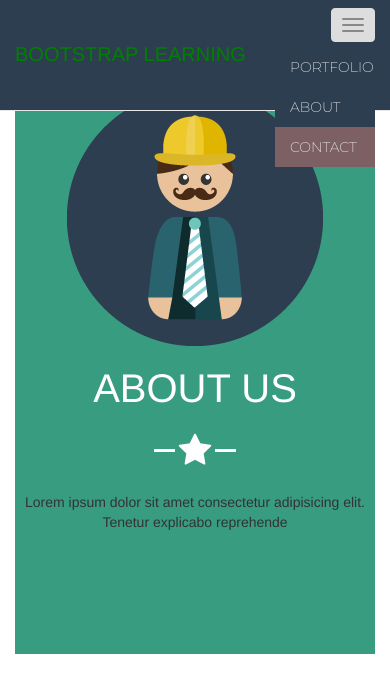
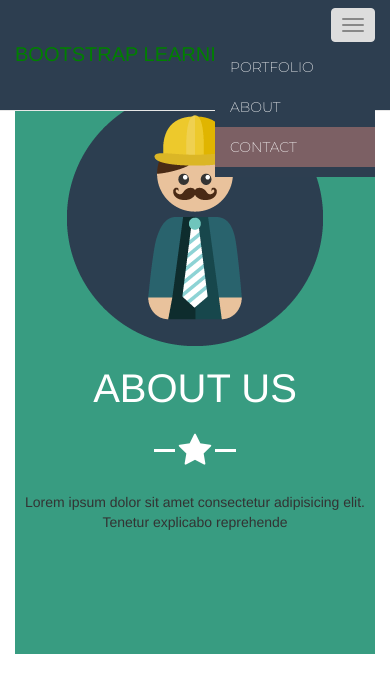
Before and after one commit to backluejapanit/backluejapanit.github.io, a plain HTML site: page index.html in a window 390 px wide. Both pictures are taken after a click on the button "Toggle navigation". Shown: the top 692 px of the page. Drawn offline with nearby package versions, Linux system fonts and the light colour scheme.

Commit message:
Update styles.css

```diff
--- a/styles.css
+++ b/styles.css
@@ -271,9 +271,9 @@ nav.navbar.navbar-default.navbar-fixed-top.tienhoa {
     }
     ul.nav.navbar-nav.navbar-right {
         margin-top: -12px;
-        width: 100px;
-        height: 120px;
-        overflow: visible!important;
+        width: 160px;
+        height: 130px;
+        overflow: visible!important
     }
     .navbar-default .navbar-collapse, .navbar-default .navbar-form{
         border:0;
```
